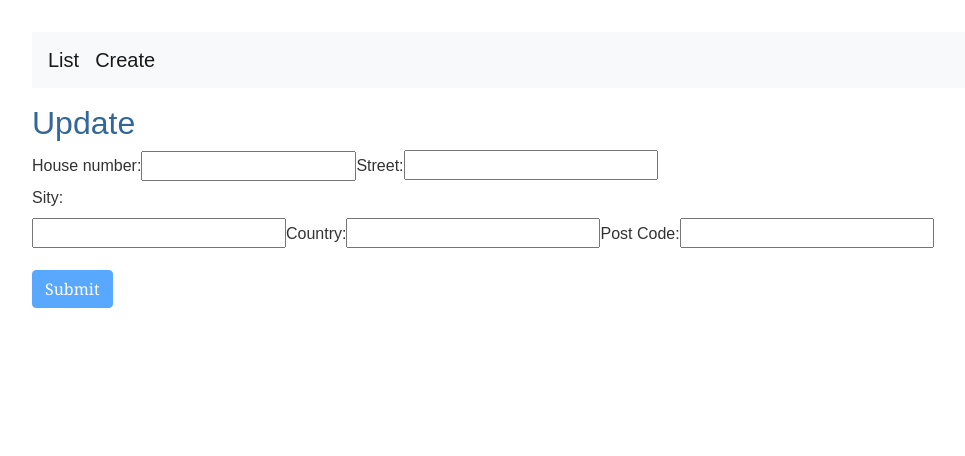
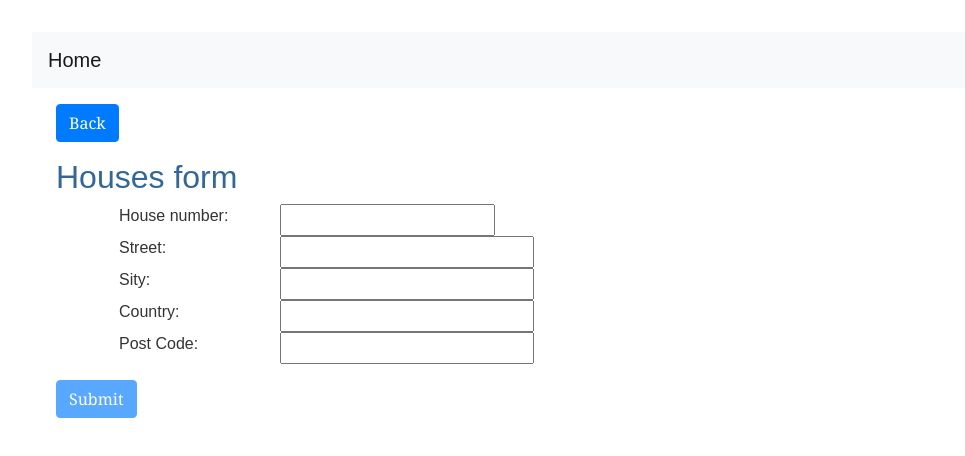
Before and after one commit to Markvarte/RestApi-with-APS.NET-Angular, an Angular app: page /create in a window 1280 px wide. Shown: the top 456 px of the page, without its empty margins (53-1018 px from the left). Built offline with nearby package versions, Linux system fonts and the light colour scheme; no server answers.

Commit message:
form design changes

```diff
--- a/src/app/add-update-houses/add-update-houses.component.css
+++ b/src/app/add-update-houses/add-update-houses.component.css
@@ -0,0 +1,6 @@
+table {
+    margin-top: 1.5em;
+}
+div {
+    margin-left: 1.5em;
+}
--- a/src/app/add-update-houses/add-update-houses.component.html
+++ b/src/app/add-update-houses/add-update-houses.component.html
@@ -44,41 +44,57 @@
       <button type="submit" class="btn btn-primary">Save</button>
     </form>
   </div> -->
+  <div class="row">
+    <p>
+    <button class="btn btn-primary" [routerLink]="['']" >Back </button>
+  </p>
+  </div>
 <div>
-    <h2 *ngIf="!house || house.id === undefined">Add </h2>
-    <h2 *ngIf="house && house.id !== undefined">Update </h2>
+  <h2>Houses form </h2>
   <p *ngIf="isValidFormSubmitted" class="alert alert-success">
     Form submitted successfully.
   </p>
   <form [formGroup]="newHouseForm" (ngSubmit)="addUpdateHouses()">
-    <input type="number" [hidden]='true' formControlName="id">
-    <label>House number:</label>
-    <input type="number" formControlName="num">
+    <div class="form-group">
+      <div class="row">
+        <input type="number" [hidden]='true' formControlName="id" >
+        <label class="control-label col-md-2">House number:</label>
+        <input type="number" formControlName="num" >
         <div class="text-danger" *ngIf="newHouseForm.get('num').errors && newHouseForm.get('num').touched">
           Invalid field
         </div>
-    <label>Street:</label>
-    <input type="text" formControlName="street"><br>
+      </div>
+      <div class="row">
+        <label class="control-label col-md-2">Street:</label>
+        <input type="text" formControlName="street">
         <div class="text-danger" *ngIf="newHouseForm.get('street').errors && newHouseForm.get('street').touched">
-      fiel required
+          minimal lenght - 3 characteristics, only letters or spaces
         </div>
-    <label>Sity:  </label><br>
+      </div>
+      <div class="row">
+        <label class="control-label col-md-2">Sity: </label>
         <input type="text" formControlName="sity">
         <div class="text-danger" *ngIf="newHouseForm.get('sity').errors && newHouseForm.get('sity').touched">
-      fiel required
+          minimal lenght - 3 characteristics, only letters or spaces
         </div>
-    <label>Country:</label>
+      </div>
+      <div class="row">
+        <label class="control-label col-md-2">Country:</label>
         <input type="text" formControlName="country">
         <div class="text-danger" *ngIf="newHouseForm.get('country').errors && newHouseForm.get('country').touched">
-      fiel required
+          minimal lenght - 3 characteristics, only letters or spaces
         </div>
-    <label>Post Code:</label>
+      </div>
+      <div class="row">
+        <label class="control-label col-md-2">Post Code:</label>
         <input type="text" formControlName="postCode">
         <div class="text-danger" *ngIf="newHouseForm.get('postCode').errors && newHouseForm.get('postCode').touched">
-      fiel required
+          minimal lenght - 4 characteristics
         </div>
-    <p></p>
+      </div>
+    </div>
     <button class="btn btn-primary" [disabled]="newHouseForm.invalid">Submit </button>
+
   </form>
 </div>
 
--- a/src/app/add-update-houses/add-update-houses.component.ts
+++ b/src/app/add-update-houses/add-update-houses.component.ts
@@ -50,7 +50,7 @@ export class AddUpdateHousesComponent implements OnInit {
   }
   public addUpdateHouses() {
     if (this.newHouseForm.valid) {
-      if (this.newHouseForm.value.id === undefined) {
+      if (!this.newHouseForm.value.id) {
         this.addHouse(this.newHouseForm.value); // это нужно было по красивому, но оно не работает
       } else {
         this.updateHouse(this.newHouseForm.value); // это нужно было по красивому, но оно не работает
@@ -78,11 +78,11 @@ export class AddUpdateHousesComponent implements OnInit {
   private createForm() {
     this.newHouseForm = this.formBuilder.group({
       id: [null],
-      num: [null, [Validators.required, NumberValidator.validateNumbers]],
-      street: ['', Validators.required],
-      sity: ['', Validators.required],
-      country: ['', Validators.required],
-      postCode: ['', Validators.required],
+      num: [null, [Validators.required, NumberValidator.validateNumbers] ],
+      street: ['', [Validators.required, Validators.minLength(3), Validators.pattern('[a-zA-Z ]*')] ],
+      sity: ['', [Validators.required, Validators.pattern('[a-zA-Z ]*'),  Validators.minLength(3)] ],
+      country: ['', [Validators.required, Validators.pattern('[a-zA-Z ]*'),  Validators.minLength(3)] ],
+      postCode: ['', [Validators.required,  Validators.minLength(4)] ],
     });
   }
 
--- a/src/app/app.component.html
+++ b/src/app/app.component.html
@@ -8,8 +8,8 @@
 <div class="container">
   <nav class="navbar navbar-expand-lg navbar-light bg-light">
     <ul class="nav navbar-nav">
-        <a class="navbar-brand" routerLinkActive="active" routerLink="list"> List </a>
-        <a class="navbar-brand" routerLinkActive="active" routerLink="create"> Create</a>
+        <a class="navbar-brand" routerLinkActive="active" routerLink="list"> Home </a>
+        <!-- <a class="navbar-brand" routerLinkActive="active" routerLink="create"> Create</a> -->
     </ul>
   </nav> <p> </p>
   <router-outlet></router-outlet>
```
Lines whose indentation alone changed are shown as unchanged.
